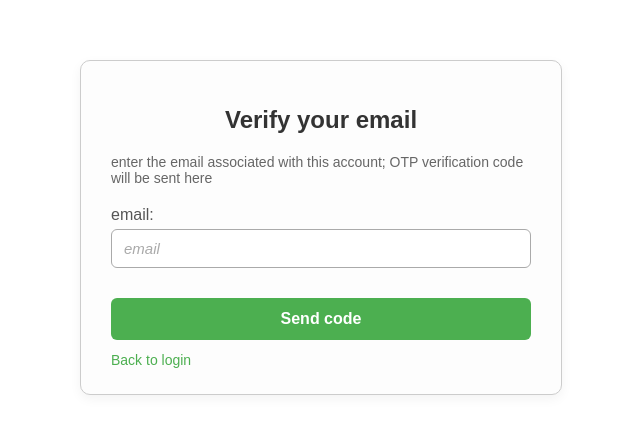
After one commit to Mburu-Isaac/subscription-payment-orchestrator-for-mpesa, a Flask app: page /auth/recovery-email in a window 1280 px wide. The commit adds this page. Shown: the top 434 px of the page, without its empty margins (319-959 px from the left). Run offline with Flask 3, Linux system fonts and the light colour scheme; parts of the project's set-up code (start-up, migrations or seed data) failed here and were passed over.

Commit message:
debug 002 - implement account recovery using OTP

```diff
--- a/orchestrator/__init__.py
+++ b/orchestrator/__init__.py
@@ -9,7 +9,7 @@ def create_app():
     db.init_app(app)
     login_manager.init_app(app)
 
-    login_manager.login_view = "user.login"
+    login_manager.login_view = "auth.login"
     login_manager.login_message_category = "info"
 
     from orchestrator import models
@@ -18,10 +18,12 @@ def create_app():
     from orchestrator.routes.subscriptions import bp as subscriptions_bp
     from orchestrator.routes.auth import bp as auth_bp
     from orchestrator.routes.index import bp as index_bp
+    from orchestrator.routes.user import bp as user_bp
 
     app.register_blueprint(transactions_bp, url_prefix="/transactions")
     app.register_blueprint(subscriptions_bp, url_prefix="/subscriptions")
-    app.register_blueprint(auth_bp, url_prefix="/user")
+    app.register_blueprint(auth_bp, url_prefix="/auth")
+    app.register_blueprint(user_bp, url_prefix="/user")
     app.register_blueprint(index_bp)
 
     return app
--- a/orchestrator/models/__init__.py
+++ b/orchestrator/models/__init__.py
@@ -1,3 +1,5 @@
 from .user import User
 from .subscription import Subscription
 from .transaction import Transaction
+from .otp import OTP
+from .passwords import PasswordHistory
--- a/orchestrator/models/user.py
+++ b/orchestrator/models/user.py
@@ -1,5 +1,5 @@
 from orchestrator.extensions import db
-from sqlalchemy.orm import Mapped, mapped_column
+from sqlalchemy.orm import Mapped, mapped_column, backref
 from sqlalchemy import Integer, String, DateTime, Boolean, LargeBinary
 from datetime import datetime
 from orchestrator.extensions import login_manager
@@ -13,11 +13,13 @@ class User(db.Model, UserMixin):
     mpesa_number: Mapped[bytes] = mapped_column(LargeBinary, nullable=False)
     user_name: Mapped[str] = mapped_column(String(255), nullable=False)
     email: Mapped[str] = mapped_column(String(), nullable=False, unique=True)
-    password: Mapped[str] = mapped_column(String(15), nullable=False)
+    password: Mapped[str] = mapped_column(String(), nullable=False)
     created_at: Mapped[datetime] = mapped_column(DateTime, default=datetime.utcnow)
     is_active: Mapped[bool] = mapped_column(Boolean, default=True)
 
     subscriptions = db.relationship("Subscription", backref="user", lazy=True)
+    otps = db.relationship("OTP", backref="auth_user", lazy=True)
+    password_history = db.relationship("PasswordHistory", backref="user", lazy=True)
 
 @login_manager.user_loader
 def load_user(user_id):
--- a/orchestrator/routes/auth.py
+++ b/orchestrator/routes/auth.py
@@ -1,46 +1,66 @@
-# Handle user creation - signup
-# Handle user authentication - login
+# prevent back tracking in specific routes throughout the project
+# add "add new subscription" button to create subscription form
+# clear fields when user wants to add a new record
 
 from flask import Blueprint, render_template, request, redirect, url_for, flash
 from flask_login import login_user, login_required, logout_user
-
+from werkzeug.security import generate_password_hash, check_password_hash
 from orchestrator.extensions import db
-from orchestrator.models import User
+from orchestrator.models import User, OTP, PasswordHistory
 from argon2.exceptions import VerifyMismatchError
 from orchestrator.security.encryption import encrypt_contact
 from orchestrator.security.hashing import hash_email,ph
+from orchestrator.utilities.otps import generate_otp, otp_cleanup
+from orchestrator.utilities.notifications import send_verification_email
+from datetime import datetime, timedelta
 
-bp = Blueprint("user", __name__)
+bp = Blueprint("auth", __name__)
 
 @bp.route("/signup", methods=["GET", "POST"])
-def signup():
+def signup(): # add verification for signup - reinforce authentication at signup?
     if request.method == "POST":
-        user = User(
-            mpesa_number=encrypt_contact(request.form.get("mpesa_number")),
-            user_name=request.form.get("username"),
-            email=hash_email(request.form.get("email")),
-            password=ph.hash(request.form.get("password"))      # compare emails during sign up
-                                                                   # if user exists, send "email already exists"
-        )
-        try:
-            db.session.add(user)
-            db.session.commit()
-        except Exception:
-            db.session.rollback()
-            raise
 
-        login_user(user)
-        #log in user before redirect
-        return redirect(url_for("subscription.create_subscription")) # redirect to dashboard after creation
-    return render_template("signup.html")
+        email = hash_email(request.form.get("email"))
+        hashed_password = ph.hash(request.form.get("password"))
+
+        user_records = db.session.execute(
+            db.select(User)
+        ).scalars().all()
+
+        email_records = [record.email for record in user_records]
+
+        if email in email_records:
+            flash("email already exists. proceed to login", "info")
+            return redirect(url_for("auth.login"))
+        else:
+            user = User(
+                mpesa_number=encrypt_contact(request.form.get("mpesa_number")),
+                user_name=request.form.get("username"),
+                email=email,
+                password=hashed_password
+            )
+
+            password = PasswordHistory(
+                user=user,
+                password=hashed_password
+            )
+
+            try:
+                db.session.add_all([user, password])
+                db.session.commit()
+            except Exception:
+                db.session.rollback()
+                raise
+
+            login_user(user)
+
+            return redirect(url_for("subscription.create_subscription")) # redirect to dashboard after creation
+    return render_template("signup.html", user=None)
 
 @bp.route("/login", methods=["GET", "POST"])
 def login():
 
     if request.method == "POST":
-
-        # if email does not exist in the database
-        # handle error - notify user email does not exist
 
         user_object = db.session.execute(
             db.select(User).where(
@@ -48,12 +68,12 @@ def login():
             )
         ).scalar()
 
+        if not user_object:
+            flash("email does not exist. confirm email is correct|sign up", "info")
+            return redirect(url_for("auth.login"))
+
         stored_hash = user_object.password
-        password_attempt = request.form["password"]
-
-        if not user_object:
-            flash("Invalid email.Try again", "danger")
-            return redirect(url_for("user.login"))
+        password_attempt = request.form.get("password")
 
         try:
             ph.verify(stored_hash, password_attempt)
@@ -71,29 +91,143 @@ def login():
             return redirect(url_for("subscription.subscription_index")) # create a dashboard
                                                                         # list of what users can do subscriptions|transactions|profile
         except VerifyMismatchError:
-            flash("Invalid Password - return to login page", "danger")
-            # redirect user to login page if password is wrong - flash message
+            flash("wrong password. please try again", "info")
+            return redirect(url_for("auth.login"))
 
     return render_template("login.html")
 
-@bp.route("/update")
-@login_required
-def update_details():
-    # user changes their transaction number here
-    return "route allows users to update their details"
+@bp.route("/account-recovery", methods=["GET", "POST"])
+def account_recovery():
+    user_id = request.args.get("user_id")
+    user = db.session.get(User, user_id)
 
-@bp.route("/profile")
-@login_required
-def user_profile():
-    return"displays user profile"
+    password_records = db.session.execute(
+        db.select(PasswordHistory).where(
+            PasswordHistory.user_id == user.id
+        )
+    ).scalars().all()
 
-@bp.route("/delete-account")
-@login_required
-def delete():
-    return "route deletes user account"
+    if request.method == "POST":
+
+        updated_password = request.form.get("update_password")
+        for password in password_records:
+            try:
+                ph.verify(password.password, updated_password)
+                flash("password previously used. create a new password") # inform them that the password they added has been used previously
+                # advise them to use a unique password
+                return redirect(url_for("auth.account_recovery", user_id=user.id))
+                # add a back to login option in account recovery -
+            # for when the user remembers their password when updating password
+
+            except VerifyMismatchError:
+                try:
+                    user.password = ph.hash(updated_password)
+                    db.session.commit()
+                except Exception:
+                    db.session.rollback()
+                    raise
+
+        # add message to inform them that password was updated successfully
+        flash("password was successfully updated", "success")
+        return redirect(url_for("auth.login"))
+
+    return render_template("signup.html", user=user)
+
+@bp.route("/recovery-email", methods=["GET", "POST"])
+def get_email():
+
+    if request.method == "POST":
+        email = request.form.get("email")
+
+        user = db.session.execute(
+            db.select(User).where(
+                User.email == hash_email(email)
+            )
+        ).scalar()
+
+        if not user:
+            flash("email does not exist. confirm that the email entered is correct")
+            return redirect(url_for("auth.get_mail"))
+
+        otp = generate_otp()
+
+        otp_record = OTP(
+            user_id=user.id,
+            hashed_otp=generate_password_hash(otp),
+            otp_type="reset",
+            expires_at=datetime.utcnow() + timedelta(minutes=5),
+            attempts_left=3
+        )
+
+        try:
+            db.session.add(otp_record)
+            db.session.commit()
+        except Exception:
+            db.session.rollback()
+            raise
+
+
+        if send_verification_email(otp,email):
+            return redirect(url_for("auth.otp_verification", user_id=user.id))
+
+
+    return render_template("email.html")
+
+@bp.route("/otp-verification/", methods=["GET", "POST"])
+def otp_verification():
+    user_id = request.args.get("user_id")
+    user = db.session.get(User, user_id)
+
+    if request.method == "POST":
+
+        otp_record = db.session.execute(
+            db.select(OTP).where(
+                OTP.user_id == user_id
+            ).order_by(
+                OTP.created_at.desc()
+            )
+        ).scalars().first()
+
+        if otp_cleanup():
+            if datetime.utcnow() > otp_record.expires_at:
+                try:
+                    db.session.delete(otp_record)
+                    db.session.commit()
+                except Exception:
+                    db.session.rollback()
+                    raise
+
+                flash("OTP expired. enter email to regenerate code")
+                return redirect(url_for("auth.get_email")) # inform user OTP expired
+
+            if otp_record.attempts_left <= 0: # subtract from attempts left
+                try:
+                    db.session.delete(otp_record)
+                    db.session.commit()
+                    return redirect(url_for("auth.get_email"))
+                except Exception:
+                    db.session.rollback()
+                    raise
+
+            if check_password_hash(otp_record.hashed_otp, request.form.get("otp")):
+                return redirect(url_for("auth.account_recovery", user_id=user.id))
+            else:
+                try:
+                    otp_record.attempts_left -= 1
+                    db.session.commit()
+                    flash(f"invalid OTP. You have {otp_record.attempts_left} attempts left" ) # inform user on the webpage
+                    return redirect(url_for("auth.otp_verification", user_id=user.id))
+                except Exception:
+                    db.session.rollback()
+                    raise
+
+    # get user email to send OTP to
+    return render_template("login.html", user=user)
 
 @bp.route("/logout")
 @login_required
 def logout():
     logout_user()
-    return redirect(url_for("user.login"))
+    return redirect(url_for("auth.login"))
+
+# create product-ready dashboard
--- a/orchestrator/routes/subscriptions.py
+++ b/orchestrator/routes/subscriptions.py
@@ -126,7 +126,7 @@ def update_subscription(subscription_id):
         account_number=account_number
     )
 
-@bp.route("/delete/<int:subscription_id>")
+@bp.route("/delete/<int:subscription_id>")  # implement slug in place of subscription ID
 @login_required
 def delete_subscription(subscription_id):
     subscription_record = db.session.get(Subscription, subscription_id)
--- a/orchestrator/static/css/styles.css
+++ b/orchestrator/static/css/styles.css
@@ -141,6 +141,28 @@ input::placeholder {
   transform: scale(1.02);
 }
 
+/* Forgot password link */
+.form-group a {
+  display: inline-block;
+  margin-top: 12px;
+  font-size: 14px;
+  color: #4CAF50;          /* same green as button */
+  text-decoration: none;
+  font-weight: 500;
+  transition: color 0.2s ease, text-decoration 0.2s ease;
+}
+
+.form-group a:hover {
+  color: #45a049;          /* button hover green */
+  text-decoration: underline;
+}
+
+.helper-text {
+  font-size: 14px;
+  color: #666;
+  margin-bottom: 20px;
+}
+
 /* Card wrapper (same feel as form) */
 .detail-card {
   max-width: 500px;
--- /dev/null
+++ b/orchestrator/templates/email.html
@@ -0,0 +1,39 @@
+<!DOCTYPE html>
+<html lang="en">
+<head>
+  <meta charset="UTF-8">
+  <title>verification email</title>
+  <link rel="stylesheet" href="{{ url_for('static', filename='css/styles.css') }}">
+</head>
+<body>
+
+<div class="form-group">
+  <form action="{{ url_for('auth.get_email') }}" method="post">
+    <h2>Verify your email</h2>
+
+    <p class="helper-text">
+      enter the email associated with this account; OTP verification code will be sent here
+    </p>
+
+    <label for="email">email:</label>
+    <input
+      type="email"
+      id="email"
+      name="email"
+      placeholder="email"
+      autocomplete="email"
+      required
+    >
+
+    <button type="submit">
+      Send code
+    </button>
+
+    <a href="{{ url_for('auth.login') }}">
+      Back to login
+    </a>
+  </form>
+</div>
+
+</body>
+</html>
--- a/orchestrator/templates/subscription-actions.html
+++ b/orchestrator/templates/subscription-actions.html
@@ -93,6 +93,6 @@
 
     <button type="submit">{{"Update" if subscription else "Create Subscription"}}</button>
   </form>
-  <a href="{{ url_for('user.logout') }}">Log out</a>
+  <a href="{{ url_for('auth.logout') }}">Log out</a>
 </body>
 </html>
```
Also changed, not shown: orchestrator/models/otp.py (added, +16 -0 lines), orchestrator/models/passwords.py (added, +13 -0 lines), orchestrator/routes/payments.py (+14 -15 lines), orchestrator/routes/user.py (added, +20 -0 lines), orchestrator/services/mpesa.py (+27 -37 lines), orchestrator/templates/login.html (+21 -3 lines), orchestrator/templates/signup.html (+12 -6 lines), orchestrator/utilities/notifications.py (added, +32 -0 lines), orchestrator/utilities/otps.py (added, +35 -0 lines), main.py (line endings or trailing spaces).
